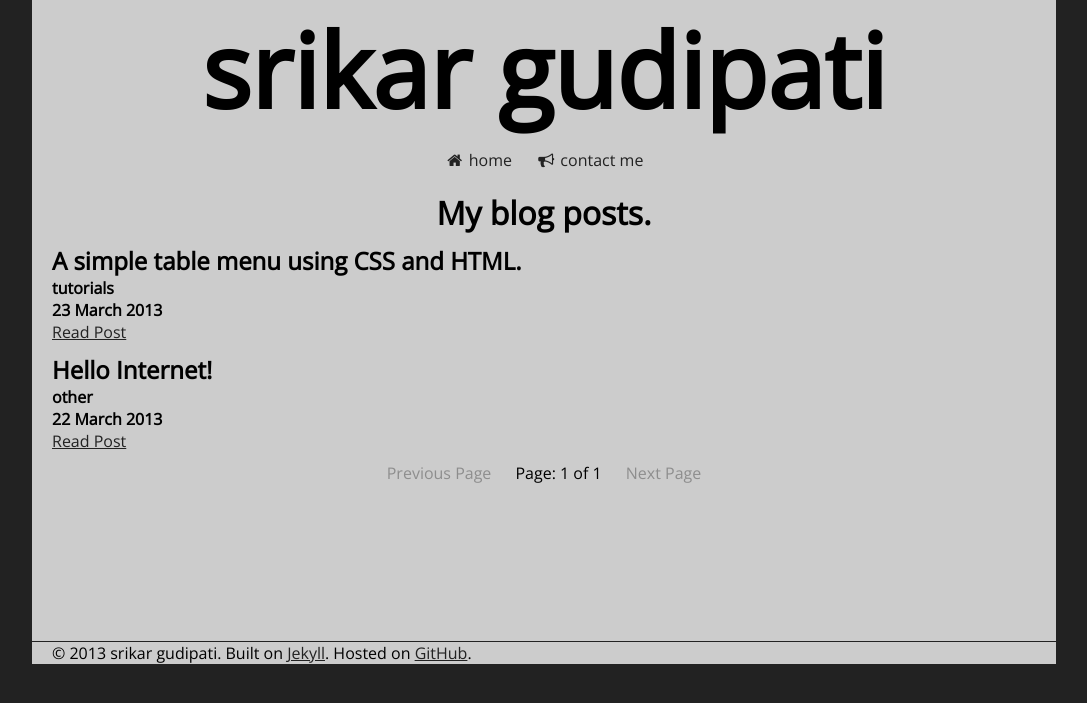
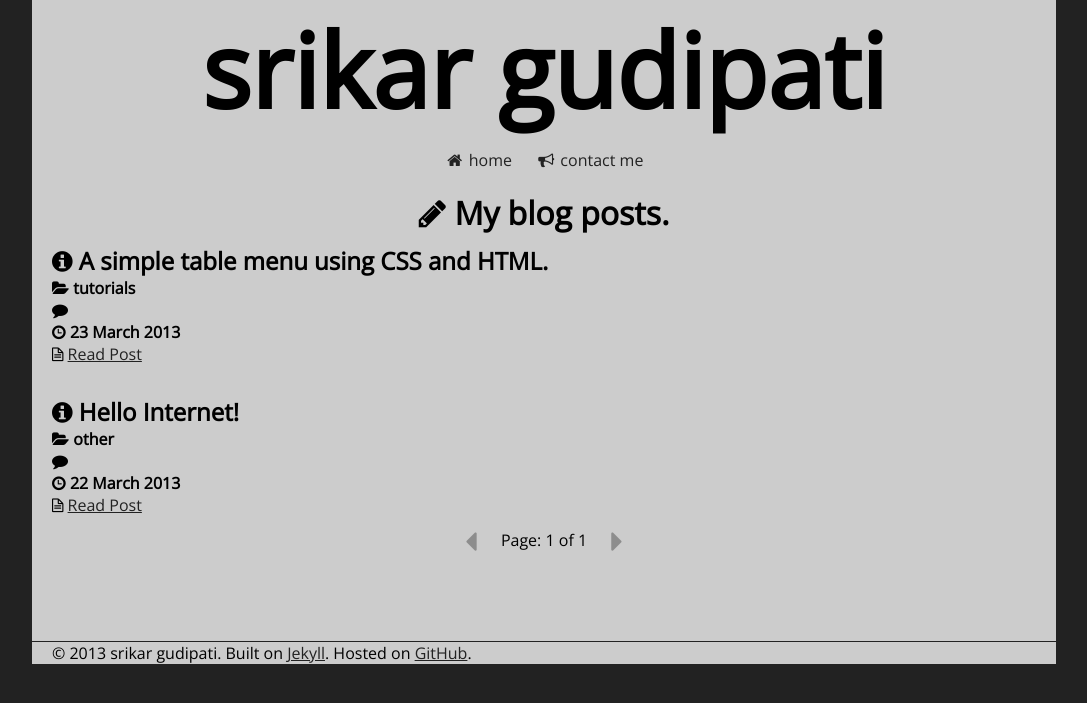
Before and after one commit to srikarg/srikarg.github.io, a Jekyll site: the page built from index.html, in a window 1280 px wide. Shown: the top 703 px of the page, without its empty margins (96-1183 px from the left). Built offline with Jekyll 4.4.1, drawn with Linux system fonts in a browser that asks for light colours; nearby versions of some CDN libraries; Markdown is read by kramdown in place of the engine named in the settings; the list of posts is cut into pages by our own code; comment, search, counter and statistics services are not loaded.

Commit message:
Added icon fonts.

```diff
--- a/css/style.css
+++ b/css/style.css
@@ -133,7 +133,7 @@ a {
  *
  */
 .posts > p {
-    margin-bottom: 10px;
+    margin-bottom: 30px;
 }
 
 .posts > p:last-of-type {
@@ -157,6 +157,14 @@ a {
     display: block;
     text-align: center;
 	padding: 10px 0;
+}
+
+.pagination a {
+	text-decoration: none;
+}
+
+.pagination .previous > i, .pagination .next > i {
+	vertical-align: middle;
 }
 
 .pagination.post > .previous {
--- a/index.html
+++ b/index.html
@@ -4,14 +4,14 @@ layout: default
 ---
 
 <div class="posts">
-	<h1 class="title">My blog posts.</h1>
+	<h1 class="title"><i class="icon-pencil"></i> My blog posts.</h1>
 	{% for post in paginator.posts %}
-		<h2>{{ post.title }}</h2>
-		<h4>{{ post.category }}</h4>
-		<h4><a href="http://srikarg.github.com{{ post.url }}#disqus_thread" data-disqus-identifier="{{ post.url }}"></a></h4>
-		<h4>{{ post.date | date_to_long_string }}</h4>
+		<h2><i class="icon-info-sign"></i> {{ post.title }}</h2>
+		<h4><i class="icon-folder-open"></i> {{ post.category }}</h4>
+		<h4><i class="icon-comment"></i> <a href="http://srikarg.github.com{{ post.url }}#disqus_thread" data-disqus-identifier="{{ post.url }}"></a></h4>
+		<h4><i class="icon-time"></i> {{ post.date | date_to_long_string }}</h4>
 		<p>
-			<a href="{{ post.url }}">Read Post</a>
+			<i class="icon-file-alt"></i> <a href="{{ post.url }}">Read Post</a>
 		</p>
 	{% endfor %}
 </div>
@@ -19,17 +19,17 @@ layout: default
 <div class="pagination">
   {% if paginator.previous_page %}
   	{% if paginator.previous_page == 1 %}
-		<a href="/" class="previous">Page 1</a>
+		<a href="/" class="previous"><i class="icon-caret-left icon-2x"></i></a>
 	{% else %}
-		<a href="/page{{paginator.previous_page}}" class="previous">Previous Page</a>
+		<a href="/page{{paginator.previous_page}}" class="previous"><i class="icon-caret-left icon-2x"></i></a>
 	{% endif %}
   {% else %}
-    <span class="previous disabled">Previous Page</span>
+    <span class="previous disabled"><i class="icon-caret-left icon-2x"></i></span>
   {% endif %}
   <span class="page_number">Page: {{paginator.page}} of {{paginator.total_pages}}</span>
   {% if paginator.next_page %}
-    <a href="/page{{paginator.next_page}}" class="next ">Next Page</a>
+    <a href="/page{{paginator.next_page}}" class="next"><i class="icon-caret-right icon-2x"></i></a>
   {% else %}
-    <span class="next disabled">Next Page</span>
+    <span class="next disabled"><i class="icon-caret-right icon-2x"></i></span>
   {% endif %}
 </div>
```
Also changed, not shown: _layouts/post.html (+4 -4 lines), _posts/2013-03-23-css-table-menu.md (+9 -9 lines).
